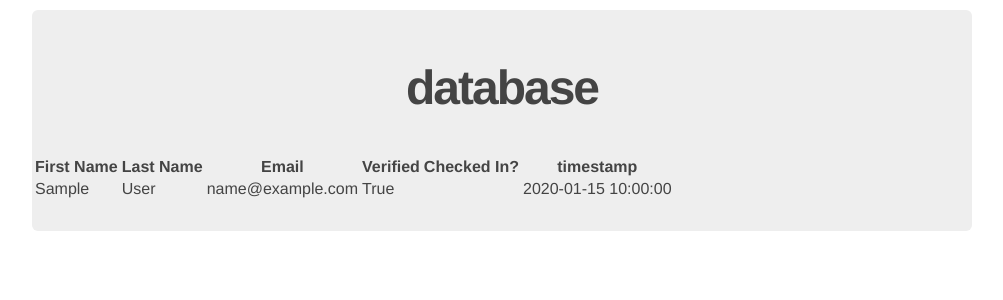
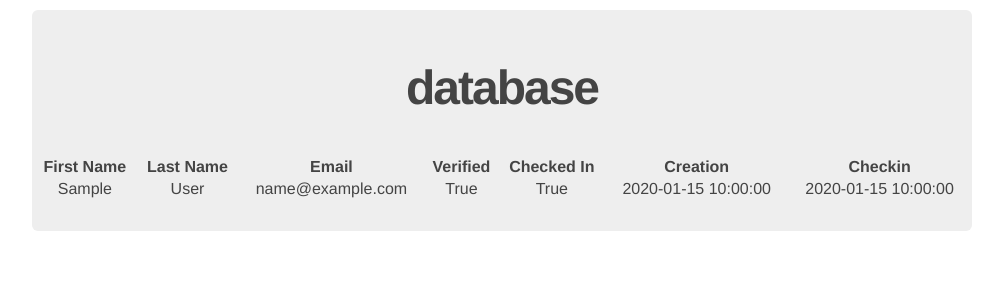
Before and after one commit to ECGHelloWorld/PhoenixNow, a Flask app: template PhoenixNow/templates/admin.html in a window 1280 px wide. Shown: the part 35-335 px from the top of the page, without its empty margins (138-1141 px from the left). Run offline with Flask 2, Linux system fonts and the light colour scheme; the template is opened without the code that fills it: values that come from a table or form of the project are taken from there, others are empty; tables that the repository leaves empty hold one stand-in row (values such as "Sample post").

Commit message:
simple checkin

```diff
--- a/PhoenixNow/__init__.py
+++ b/PhoenixNow/__init__.py
@@ -31,7 +31,4 @@ def create_app(config_object):
     with app.app_context():
         db.create_all()
 
-
-
-
     return app
--- a/PhoenixNow/forms.py
+++ b/PhoenixNow/forms.py
@@ -50,3 +50,6 @@ class ContactForm(Form):
   subject = StringField("Subject",  [InputRequired("Please enter a subject.")])
   message = TextAreaField("Message",  [InputRequired("Please enter a message.")])
   submit = SubmitField("Send")
+
+class CheckinForm(Form):
+  submit = SubmitField("Check in for the day.")
--- a/PhoenixNow/static/main.css
+++ b/PhoenixNow/static/main.css
@@ -182,3 +182,14 @@ form input#password {
 form input#password {
   margin-bottom: 10px;
 }
+
+/* data table */
+table {
+  width: 100%;
+  text-align: center;
+
+}
+
+tr:hover {
+  background-color: #f5f5f5
+}
--- a/PhoenixNow/templates/admin.html
+++ b/PhoenixNow/templates/admin.html
@@ -10,8 +10,9 @@
     <th> Last Name </th>
     <th> Email </th>
     <th> Verified </th>
-    <th> Checked In? </th>
-    <th> timestamp </th>
+    <th> Checked In </th>
+    <th> Creation </th>
+    <th> Checkin </th>
     </tr>
 
     {% for user in users %}
@@ -21,7 +22,10 @@
     <td> {{ user.email }} </td>
     <td> {{ user.verified }} </td>
     <td> {{ user.checkedin }} </td>
-    <td> {{ user.timestamp }} </td>
+    <td> {{ user.creation_timestamp.strftime('%Y-%m-%d %H:%M:%S') }} </td>
+    {% if user.checkin_timestamp %}
+      <td> {{ user.checkin_timestamp.strftime('%Y-%m-%d %H:%M:%S') }} </td>
+    {% endif %}
     </tr>
     {% endfor %}
 
```
Also changed, not shown: PhoenixNow/model.py (+5 -4 lines), PhoenixNow/templates/profile.html (+7 -0 lines), PhoenixNow/views.py (+23 -4 lines).
